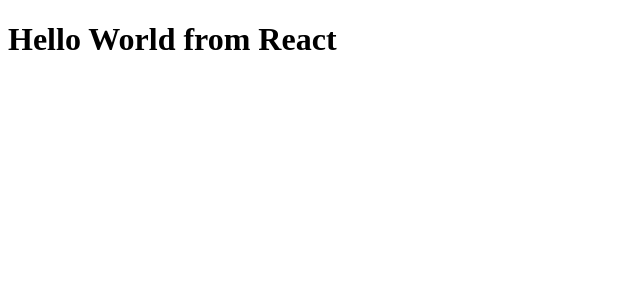
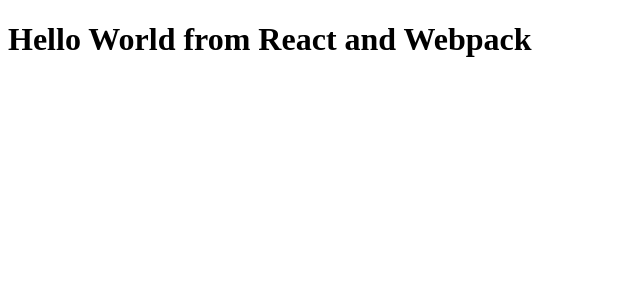
Before and after one commit to rkiel/hours-for-the-month, a React app: page / in a window 1280 px wide. Shown: the top 300 px of the page, without its empty margins (0-640 px from the left). Built offline with nearby package versions, Linux system fonts and the light colour scheme.

Commit message:
start-over: updated index

```diff
--- a/src/index.jsx
+++ b/src/index.jsx
@@ -3,7 +3,7 @@
 class HelloWorld extends Component {
   render() {
     return (
-      <h1>Hello World from React</h1>
+      <h1>Hello World from React and Webpack</h1>
     )
   }
 }
```
